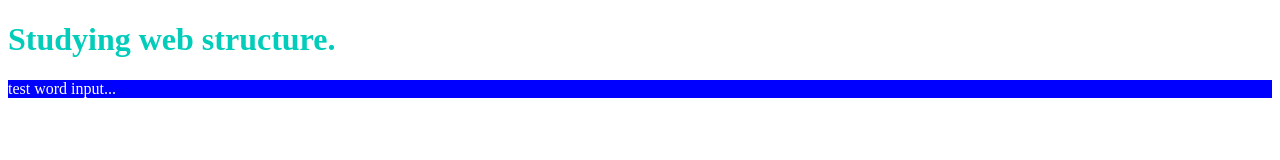
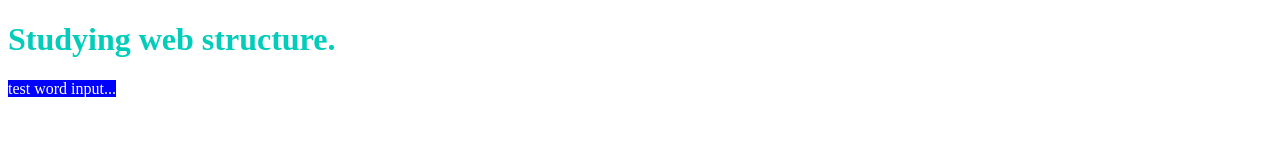
Before and after one commit to yui-teco/yuiteco.github.io, a plain HTML site: page index.html in a window 1280 px wide. Drawn offline with Linux system fonts and the light colour scheme.

Commit message:
Update stylesheet.css

```diff
--- a/stylesheet.css
+++ b/stylesheet.css
@@ -1,7 +1,7 @@
 .title {
     color: #02ccba;
   }
-p{
+.sample{
     color: white;
     background-color:blue;
 }
```
